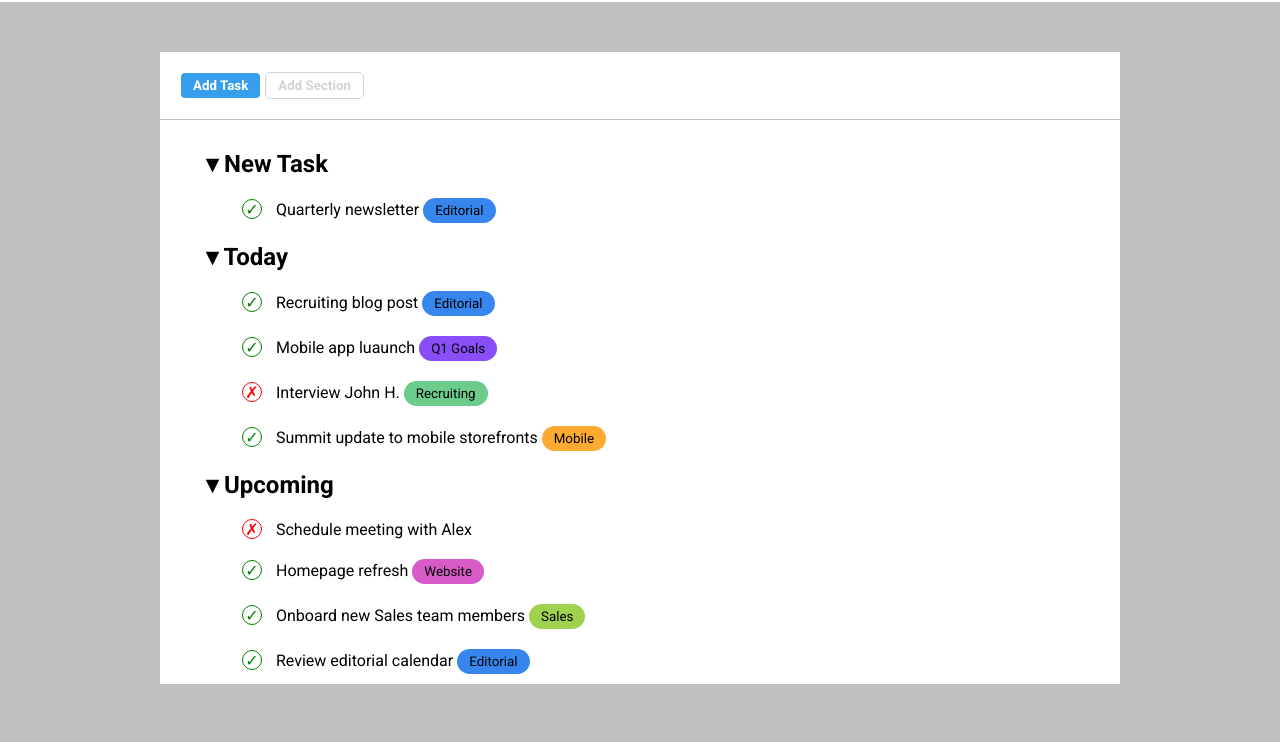
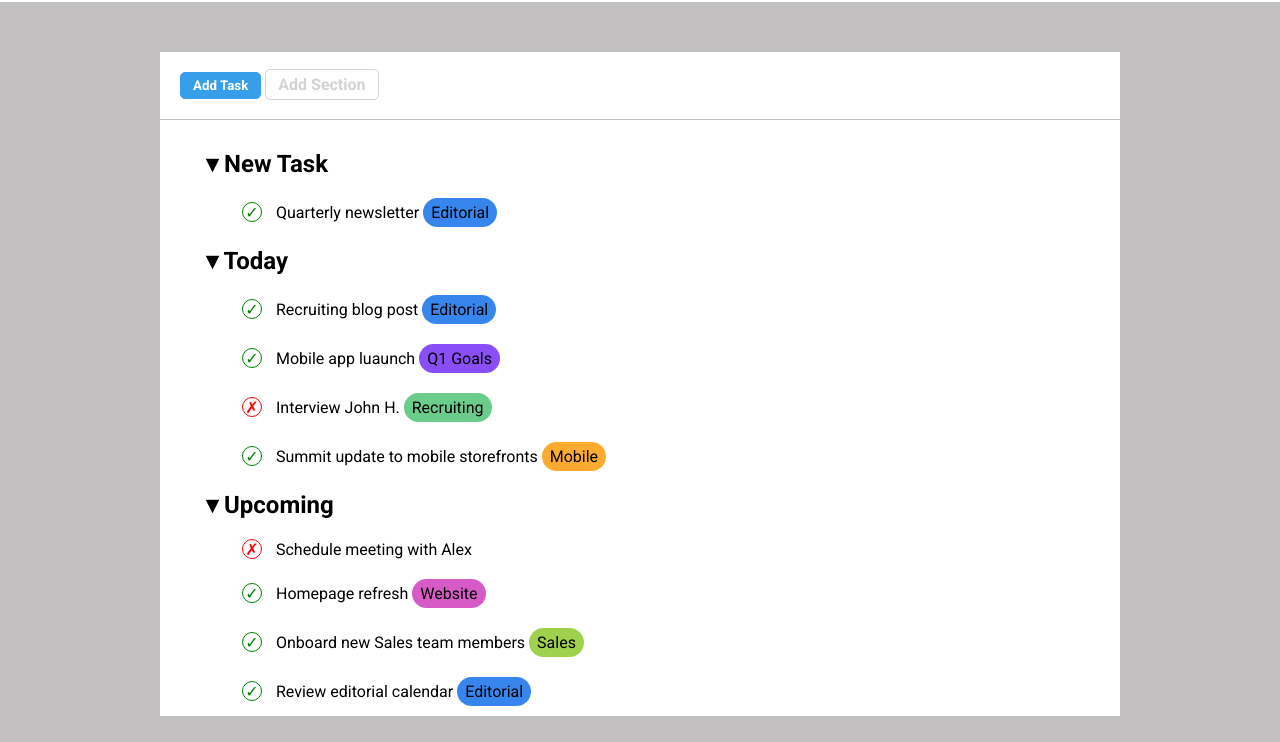
Before and after one commit to CappelliLeonardo/html-css-toboolist, a plain HTML site: page index.html in a window 1280 px wide. Shown: the part 58-800 px from the top of the page. Drawn offline with Linux system fonts and the light colour scheme.

Commit message:
Aggiornamento

```diff
--- a/index.html
+++ b/index.html
@@ -32,9 +32,9 @@
                         Add Task
                     </button>
 
-                    <button class="add buttongrey">
+                    <span class="add buttongrey">
                         Add Section
-                    </button>
+                    </span>
 
                 </div>
 
@@ -52,9 +52,9 @@
                                         &check;
                                     </span>
                                     Quarterly newsletter
-                                    <button class="listed-button editorial">
+                                    <span class="listed-button editorial">
                                         Editorial
-                                    </button>
+                                    </span>
                                 </li>
                             </ul>
                         </li>
@@ -70,9 +70,9 @@
                                         &check;
                                     </span>
                                     Recruiting blog post
-                                    <button class="listed-button editorial">
+                                    <span class="listed-button editorial">
                                         Editorial
-                                    </button>
+                                    </span>
                                 </li>
 
                                 <li>
@@ -80,9 +80,9 @@
                                         &check;
                                     </span>
                                     Mobile app luaunch
-                                    <button class="listed-button Q1">
+                                    <span class="listed-button Q1">
                                         Q1 Goals
-                                    </button>
+                                    </span>
                                 </li>
 
                                 <li>
@@ -90,9 +90,9 @@
                                         &cross;
                                     </span>
                                     Interview John H.
-                                    <button class="listed-button recruiting">
+                                    <span class="listed-button recruiting">
                                         Recruiting
-                                    </button>
+                                    </span>
                                 </li>
 
                                 <li>
@@ -100,9 +100,9 @@
                                         &check;
                                     </span>
                                     Summit update to mobile storefronts
-                                    <button class="listed-button mobile">
+                                    <span class="listed-button mobile">
                                         Mobile
-                                    </button>
+                                    </span>
                                 </li>
                             </ul>
                         </li>
@@ -124,27 +124,27 @@
                                         &check;
                                     </span>
                                     Homepage refresh
-                                    <button class="listed-button web">
+                                    <span class="listed-button web">
                                         Website
-                                    </button>
+                                    </span>
                                 </li>
                                 <li>
                                     <span class="check done">
                                         &check;
                                     </span>
                                     Onboard new Sales team members
-                                    <button class="listed-button sales">
+                                    <span class="listed-button sales">
                                         Sales
-                                    </button>
+                                    <span>
                                 </li>
                                 <li>
                                     <span class="check done">
                                         &check;
                                     </span>
                                     Review editorial calendar
-                                    <button class="listed-button editorial">
+                                    <span class="listed-button editorial">
                                         Editorial
-                                    </button>
+                                    </span>
                                 </li>
                             </ul>
                         </li>
--- a/style.css
+++ b/style.css
@@ -42,18 +42,20 @@ h1 {
 .add{
     padding: 5px 12px;
     border-radius: 5px;
-    border: 1px solid;
     font-weight: 1000;
 }
 
 .buttonblue{
     color: white;
     background-color: rgb(55, 158, 236);
+    border: 1px solid rgb(55, 158, 236);
+
 }
 
 .buttongrey{
     color: lightgrey;
     background-color: white;
+    border: 1px solid lightgrey
 }
 
 #list-container {
@@ -84,9 +86,10 @@ h1 {
     color: red;
 }
 .listed-button{
-    padding: 5px 12px;
+    padding: 5px 8px;
     border-radius: 50px;
     border: none;
+    display: inline-block;
 }
 
 .editorial{
```
